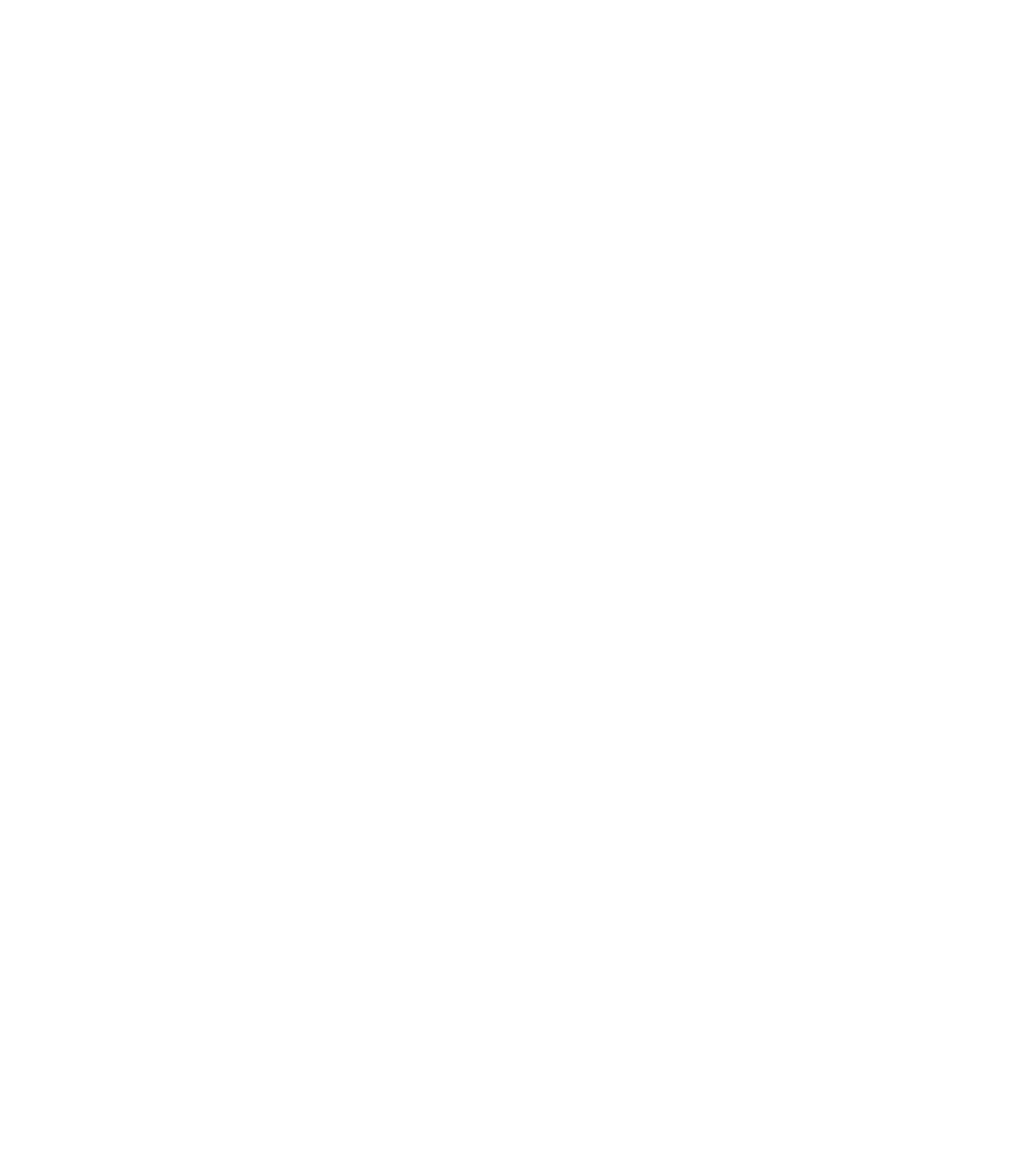
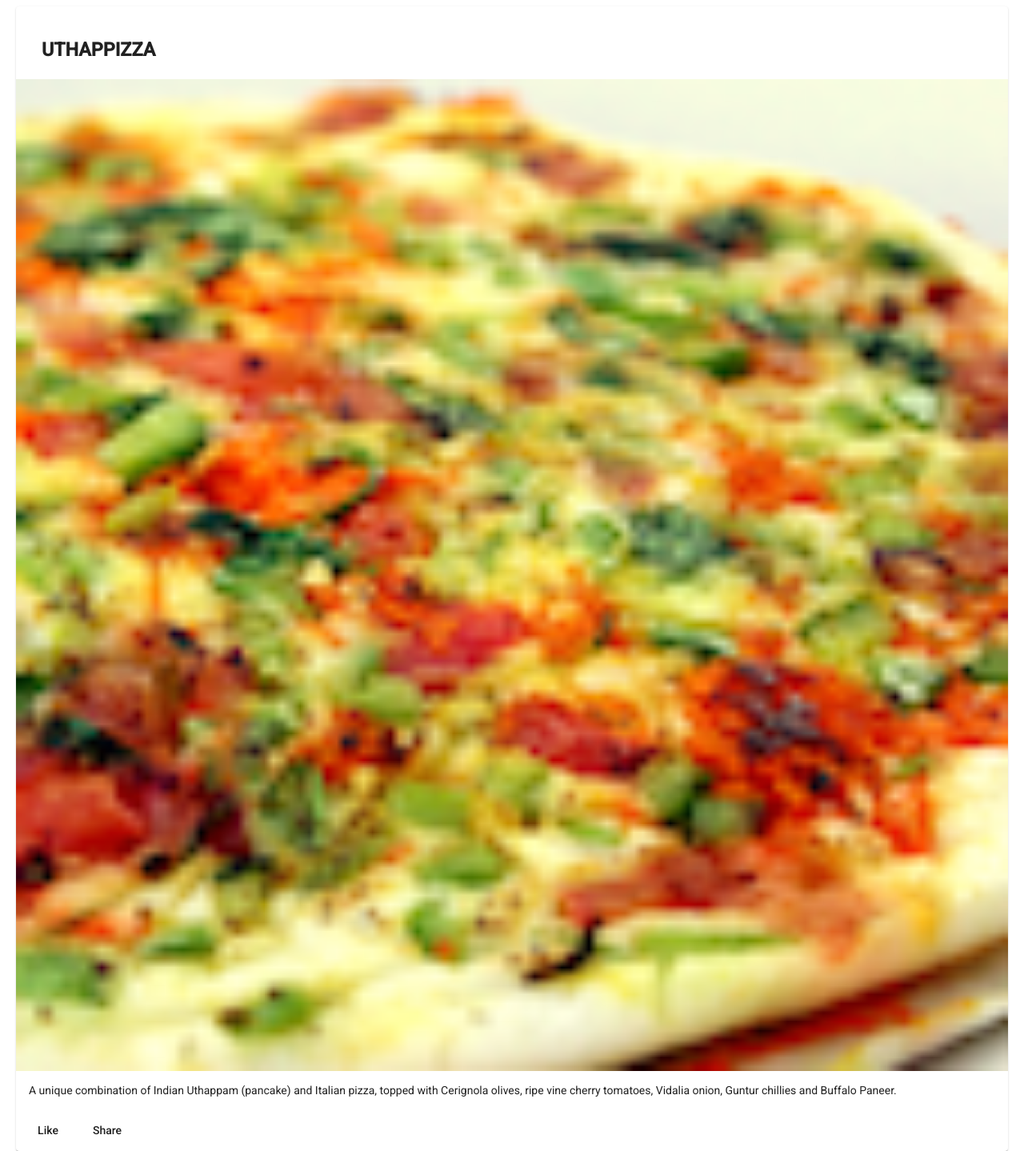
Before and after one commit to cgmerida/angular, an Angular app: page / in a window 1280 px wide. Shown: the part 566-2005 px from the top of the page at 80% size. Before the commit the page ends 800 px from the top, so only its background shows below. Built offline with nearby package versions, Linux system fonts and the light colour scheme.

Commit message:
Components part 2

```diff
--- a/package.json
+++ b/package.json
@@ -29,7 +29,7 @@
     "zone.js": "~0.9.1"
   },
   "devDependencies": {
-    "@angular-devkit/build-angular": "^0.13.9",
+    "@angular-devkit/build-angular": "^0.800.6",
     "@angular/cli": "^8.0.6",
     "@angular/compiler-cli": "~8.0.3",
     "@angular/language-service": "~8.0.3",
--- a/src/app/menu/menu.component.html
+++ b/src/app/menu/menu.component.html
@@ -1,4 +1,4 @@
-<div class="container" fx-layout="column" fxLayoutGap="10px">
+<div class="container" fxLayout="column" fxLayoutGap="10px">
 
   <div fxFlex>
     <div>
@@ -7,8 +7,7 @@
     </div>
   </div>
 
-  <div>
-    <mat-list fxFlex>
+  <div fxFlex>
     <mat-grid-list cols=2 rowHeight=200px>
       <mat-grid-tile *ngFor="let dish of dishes">
         <img src="{{ dish.image }}" alt="{{ dish.name }}" height="200px">
@@ -17,7 +16,25 @@
         </mat-grid-tile-footer>
       </mat-grid-tile>
     </mat-grid-list>
-    </mat-list>
   </div>
 
+  <div fxFlex *ngIf="selectedDish">
+    <mat-card>
+      <mat-card-header>
+        <mat-card-title>
+          <h3>{{ selectedDish.name | uppercase }}</h3>
+        </mat-card-title>
+      </mat-card-header>
+      <img mat-card-image src="{{ selectedDish.image }}" alt="{{ selectedDish.name }}">
+      <mat-card-content>
+        <p>{{ selectedDish.description }}</p>
+      </mat-card-content>
+      <mat-card-actions>
+        <button mat-button>Like</button>
+        <button mat-button>Share</button>
+      </mat-card-actions>
+    </mat-card>
   </div>
+
+
+</div>
--- a/src/app/menu/menu.component.ts
+++ b/src/app/menu/menu.component.ts
@@ -1,14 +1,7 @@
 import { Component, OnInit } from '@angular/core';
 import { Dish } from "../shared/dish";
 
-@Component({
-  selector: 'app-menu',
-  templateUrl: './menu.component.html',
-  styleUrls: ['./menu.component.scss']
-})
-export class MenuComponent implements OnInit {
-
-  dishes: Dish[] = [
+const DISHES: Dish[] = [
   {
     id: '0',
     name: 'Uthappizza',
@@ -52,6 +45,24 @@
   }
 ];
 
+export interface Tile {
+  color: string;
+  cols: number;
+  rows: number;
+  text: string;
+}
+
+@Component({
+  selector: 'app-menu',
+  templateUrl: './menu.component.html',
+  styleUrls: ['./menu.component.scss']
+})
+export class MenuComponent implements OnInit {
+
+  dishes = DISHES;
+
+  selectedDish: Dish = DISHES[0];
+
   constructor() { }
 
   ngOnInit() {
```
Also changed, not shown: src/app/app.module.ts (+6 -1 lines), 1 other file (tests, documents, lock files or other folders). Lines whose indentation alone changed are shown as unchanged.
